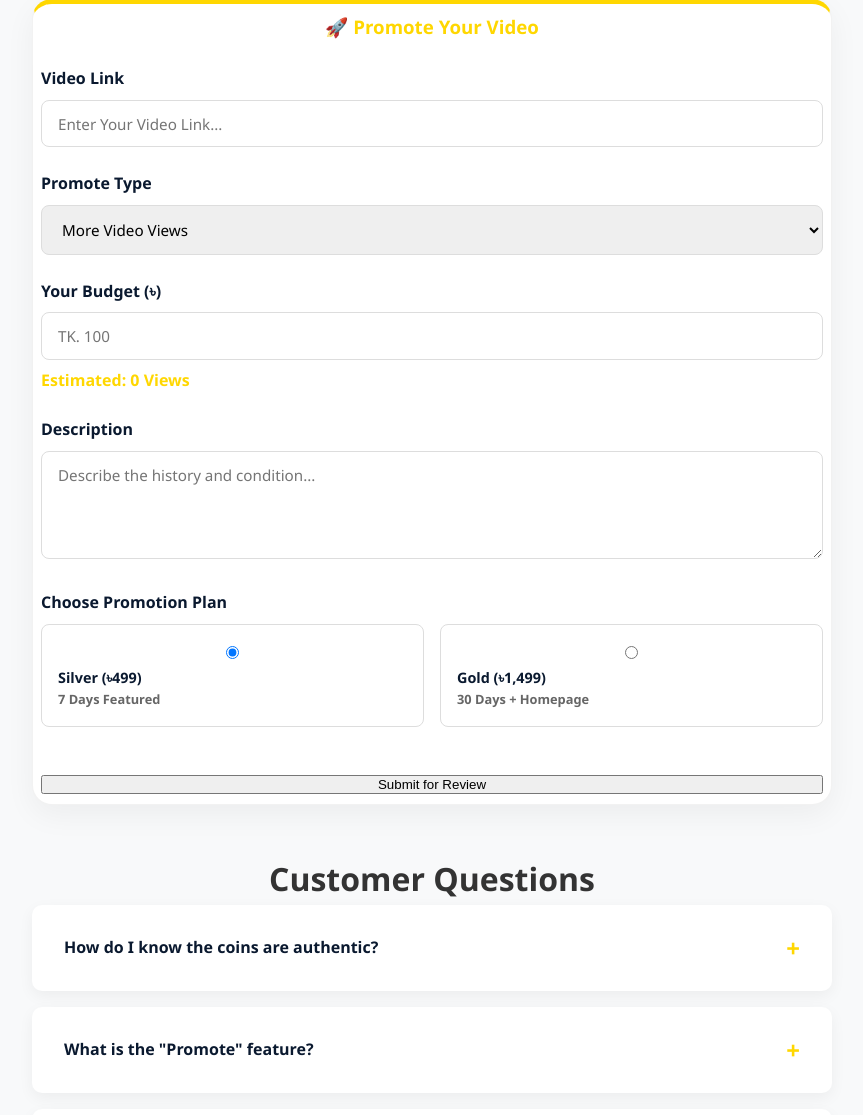
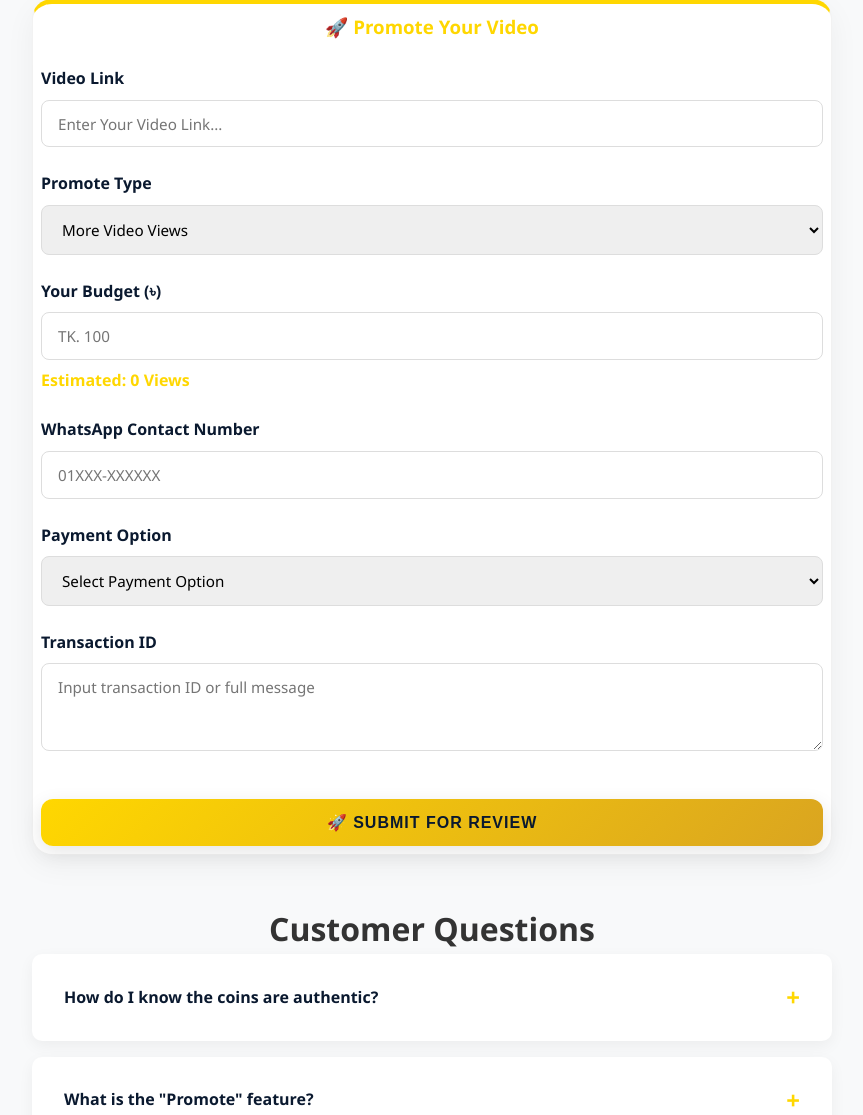
Before and after one commit to bamdyasin/coinstore, a PHP site: page / in a window 1280 px wide. Shown: the part 190-1305 px from the top of the page, without its empty margins (208-1071 px from the left). Run offline with PHP 8.4, Linux system fonts and the light colour scheme.

Commit message:
design almost done

```diff
--- a/assets/css/style.css
+++ b/assets/css/style.css
@@ -740,3 +740,60 @@ footer {
 .section-title {
     font-size: 2rem;
 }
+
+/* Global Buttons Style */
+.btn {
+    display: inline-flex;
+    align-items: center;
+    justify-content: center;
+    padding: 0.9rem 2rem;
+    border: none;
+    border-radius: 12px;
+    font-weight: 700;
+    font-size: 1rem;
+    text-align: center;
+    text-decoration: none;
+    cursor: pointer;
+    transition: var(--transition);
+    text-transform: uppercase;
+    letter-spacing: 1px;
+    box-shadow: 0 6px 20px rgba(0, 0, 0, 0.1);
+    position: relative;
+    overflow: hidden;
+    z-index: 1;
+}
+
+.btn::before {
+    content: '';
+    position: absolute;
+    top: 0;
+    left: -100%;
+    width: 100%;
+    height: 100%;
+    background: linear-gradient(90deg, transparent, rgba(255, 255, 255, 0.2), transparent);
+    transition: 0.5s;
+    z-index: -1;
+}
+
+.btn:hover::before {
+    left: 100%;
+}
+
+.btn:hover {
+    transform: translateY(-3px);
+    box-shadow: 0 10px 30px rgba(0, 0, 0, 0.2);
+}
+
+.btn:active {
+    transform: translateY(-1px);
+}
+
+.btn-primary {
+    background: var(--primary-gradient);
+    color: var(--secondary-color);
+}
+
+.btn-secondary {
+    background: var(--secondary-color);
+    color: white;
+}
--- a/assets/js/main.js
+++ b/assets/js/main.js
@@ -108,4 +108,66 @@ document.addEventListener('DOMContentLoaded', () => {
         priceInput.addEventListener('input', updateEstimate);
         categorySelect.addEventListener('change', updateEstimate);
     }
+
+    // Payment Option Logic
+    const paymentSelect = document.getElementById('payment_option');
+    const agentDisplay = document.getElementById('agent-number-display');
+    const agentNumber = document.getElementById('agent-number');
+    const paymentMethodName = document.getElementById('payment-method-name');
+
+    if (paymentSelect && agentDisplay && agentNumber && paymentMethodName) {
+        const agentNumbers = {
+            'Bkash': '01712345678',
+            'Nagad': '01912345678',
+            'Rocket': '01812345678'
+        };
+
+        paymentSelect.addEventListener('change', () => {
+            const selected = paymentSelect.value;
+            if (selected && agentNumbers[selected]) {
+                paymentMethodName.textContent = selected;
+                agentNumber.textContent = agentNumbers[selected];
+                agentDisplay.style.display = 'block';
+            } else {
+                agentDisplay.style.display = 'none';
+            }
+        });
+    }
+
+    // Payment Option Logic (GetCoin Form)
+    const getcoinPaymentSelect = document.getElementById('getcoin_payment_option');
+    const getcoinAgentDisplay = document.getElementById('getcoin-agent-number-display');
+    const getcoinAgentNumber = document.getElementById('getcoin-agent-number');
+    const getcoinPaymentMethodName = document.getElementById('getcoin-payment-method-name');
+
+    if (getcoinPaymentSelect && getcoinAgentDisplay && getcoinAgentNumber && getcoinPaymentMethodName) {
+        const agentNumbers = {
+            'Bkash': '01712345678',
+            'Nagad': '01912345678',
+            'Rocket': '01812345678'
+        };
+
+        getcoinPaymentSelect.addEventListener('change', () => {
+            const selected = getcoinPaymentSelect.value;
+            if (selected && agentNumbers[selected]) {
+                getcoinPaymentMethodName.textContent = selected;
+                getcoinAgentNumber.textContent = agentNumbers[selected];
+                getcoinAgentDisplay.style.display = 'block';
+            } else {
+                getcoinAgentDisplay.style.display = 'none';
+            }
+        });
+    }
+
+    // Coin Price Calculation Logic (GetCoin Form)
+    const coinAmountInput = document.getElementById('coin_amount');
+    const coinPriceDisplay = document.getElementById('coin-price-display');
+
+    if (coinAmountInput && coinPriceDisplay) {
+        coinAmountInput.addEventListener('input', () => {
+            const amount = parseFloat(coinAmountInput.value) || 0;
+            const totalPrice = amount * 2;
+            coinPriceDisplay.textContent = `Total Price: ${totalPrice.toLocaleString()} Taka`;
+        });
+    }
 });
--- a/index.php
+++ b/index.php
@@ -31,36 +31,34 @@ include 'includes/header.php';
 
                 <div class="form-group">
                     <label for="price">Your Budget (৳)</label>
-                    <input type="number" id="price" name="price" placeholder="TK. 100" required>
+                    <input type="number" id="price" name="price" placeholder="TK. 100" min="100" required>
                     <div id="estimated-result" style="margin-top: 0.5rem; font-weight: bold; color: var(--primary-color);">Estimated: 0 Views</div>
                 </div>
 
                 <div class="form-group">
-                    <label for="description">Description</label>
-                    <textarea id="description" name="description" rows="4" placeholder="Describe the history and condition..."></textarea>
+                    <label for="whatsapp">WhatsApp Contact Number</label>
+                    <input type="text" id="whatsapp" name="whatsapp" placeholder="01XXX-XXXXXX" required>
                 </div>
 
                 <div class="form-group">
-                    <label>Choose Promotion Plan</label>
-                    <div class="plan-selector">
-                        <label class="plan-option">
-                            <input type="radio" name="plan" value="silver" checked>
-                            <div class="plan-info">
-                                <strong>Silver (৳499)</strong>
-                                <span>7 Days Featured</span>
-                            </div>
-                        </label>
-                        <label class="plan-option">
-                            <input type="radio" name="plan" value="gold">
-                            <div class="plan-info">
-                                <strong>Gold (৳1,499)</strong>
-                                <span>30 Days + Homepage</span>
-                            </div>
-                        </label>
+                    <label for="payment_option">Payment Option</label>
+                    <select id="payment_option" name="payment_option" required>
+                        <option value="">Select Payment Option</option>
+                        <option value="Bkash">Bkash Number</option>
+                        <option value="Nagad">Nagad Number</option>
+                        <option value="Rocket">Rocket Number</option>
+                    </select>
+                    <div id="agent-number-display" style="margin-top: 0.5rem; font-weight: bold; color: var(--secondary-color); display: none;">
+                        <span id="payment-method-name"></span> Agent: <span id="agent-number"></span>
                     </div>
                 </div>
 
-                <button type="submit" class="btn" style="width: 100%; margin-top: 1rem;">Submit for Review</button>
+                <div class="form-group">
+                    <label for="description">Transaction ID</label>
+                    <textarea id="description" name="description" rows="3" placeholder="Input transaction ID or full message" required></textarea>
+                </div>
+
+                <button type="submit" class="btn btn-primary" style="width: 100%; margin-top: 1rem;">🚀 Submit for Review</button>
             </form>
         </div>
     </div>
@@ -72,32 +70,34 @@ include 'includes/header.php';
             <p style="text-align: center; font-size: 0.9rem; margin-bottom: 1.5rem; color: #666;">Looking for something specific? Let our experts find it for you.</p>
             <form action="process_getcoin.php" method="POST">
                 <div class="form-group">
-                    <label for="search_coin">What coin are you looking for?</label>
-                    <input type="text" id="search_coin" name="search_coin" placeholder="e.g. 1804 Silver Dollar" required>
+                    <label for="coin_amount">Coin Amount</label>
+                    <input type="number" id="coin_amount" name="coin_amount" placeholder="Enter amount of coins" min="50" required>
+                    <div id="coin-price-display" style="margin-top: 0.5rem; font-weight: bold; color: var(--primary-color);">Total Price: 0 ৳</div>
                 </div>
 
                 <div class="form-group">
-                    <label for="metal_preference">Metal Preference</label>
-                    <select id="metal_preference" name="metal_preference">
-                        <option value="any">Any Metal</option>
-                        <option value="gold">Gold</option>
-                        <option value="silver">Silver</option>
-                        <option value="copper">Copper/Bronze</option>
-                    </select>
+                    <label for="whatsapp">WhatsApp Contact Number</label>
+                    <input type="text" id="whatsapp" name="whatsapp" placeholder="01XXX-XXXXXX" required>
                 </div>
 
                 <div class="form-group">
-                    <label for="budget">Your Budget (৳)</label>
-                    <input type="number" id="budget" name="budget" placeholder="Maximum ৳" required>
+                    <label for="getcoin_payment_option">Payment Option</label>
+                    <select id="getcoin_payment_option" name="payment_option" required>
+                        <option value="">Select Payment Option</option>
+                        <option value="Bkash">Bkash Number</option>
+                        <option value="Nagad">Nagad Number</option>
+                        <option value="Rocket">Rocket Number</option>
+                    </select>
+                    <div id="getcoin-agent-number-display" style="margin-top: 0.5rem; font-weight: bold; color: var(--secondary-color); display: none;">
+                        <span id="getcoin-payment-method-name"></span> Agent: <span id="getcoin-agent-number"></span>
+                    </div>
                 </div>
 
                 <div class="form-group">
-                    <label for="contact_method">Preferred Contact Method</label>
-                    <select id="contact_method" name="contact_method">
-                        <option value="email">Email</option>
-                        <option value="phone">Phone / WhatsApp</option>
-                    </select>
+                    <label for="description">Transaction ID</label>
+                    <textarea id="description" name="description" rows="3" placeholder="Input transaction ID or full message" required></textarea>
                 </div>
+
 
                 <button type="submit" class="btn" style="width: 100%; margin-top: 1rem;">Send Request</button>
             </form>
```
